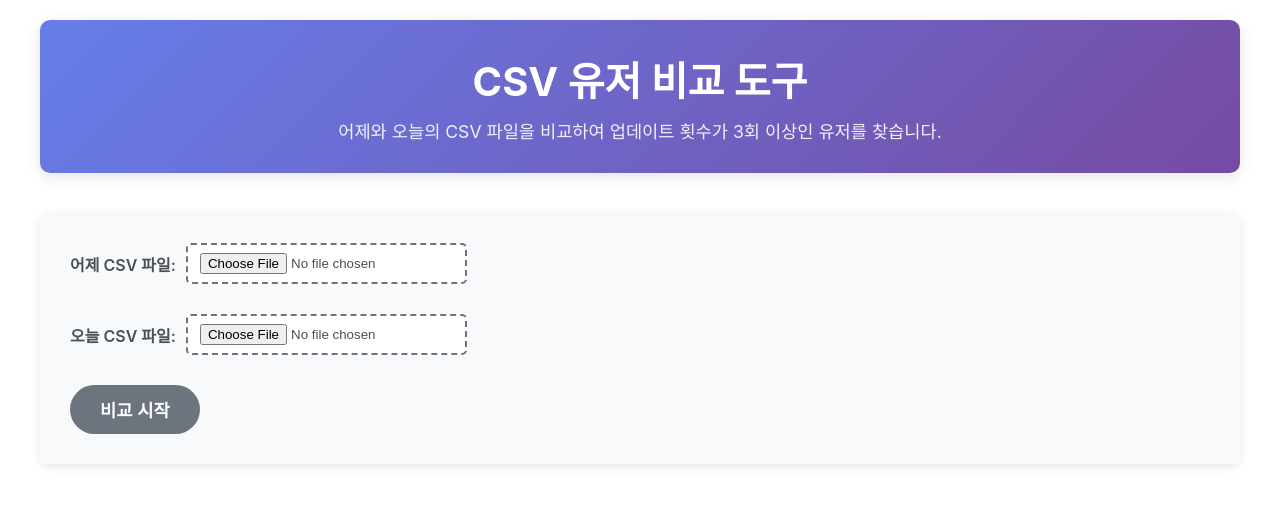
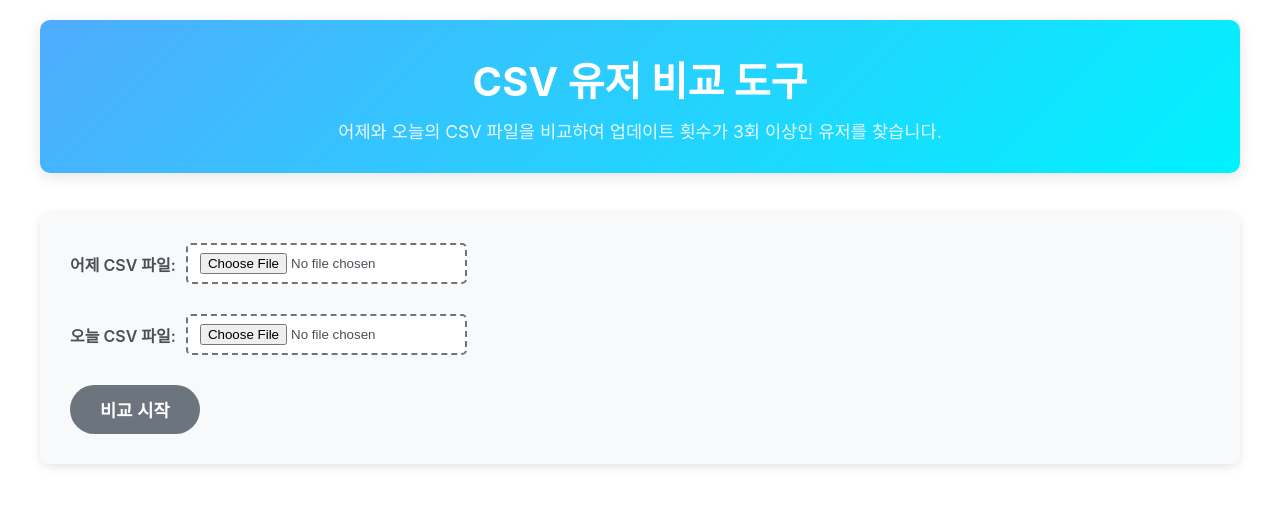
Before and after one commit to RecycleFarm/csv-comparison-app, a React (Create React App) app: page / in a window 1280 px wide. Shown: the top 506 px of the page. Built offline with nearby package versions, Linux system fonts and the light colour scheme.

Commit message:
Update header background to clean blue gradient

```diff
--- a/src/App.css
+++ b/src/App.css
@@ -11,7 +11,7 @@
   text-align: center;
   margin-bottom: 40px;
   padding: 30px;
-  background: linear-gradient(135deg, #667eea 0%, #764ba2 100%);
+  background: linear-gradient(135deg, #4facfe 0%, #00f2fe 100%);
   color: white;
   border-radius: 10px;
   box-shadow: 0 4px 15px rgba(0, 0, 0, 0.1);
```
Also changed, not shown: package.json (+7 -1 lines), 1 other file (tests, documents, lock files or other folders).
